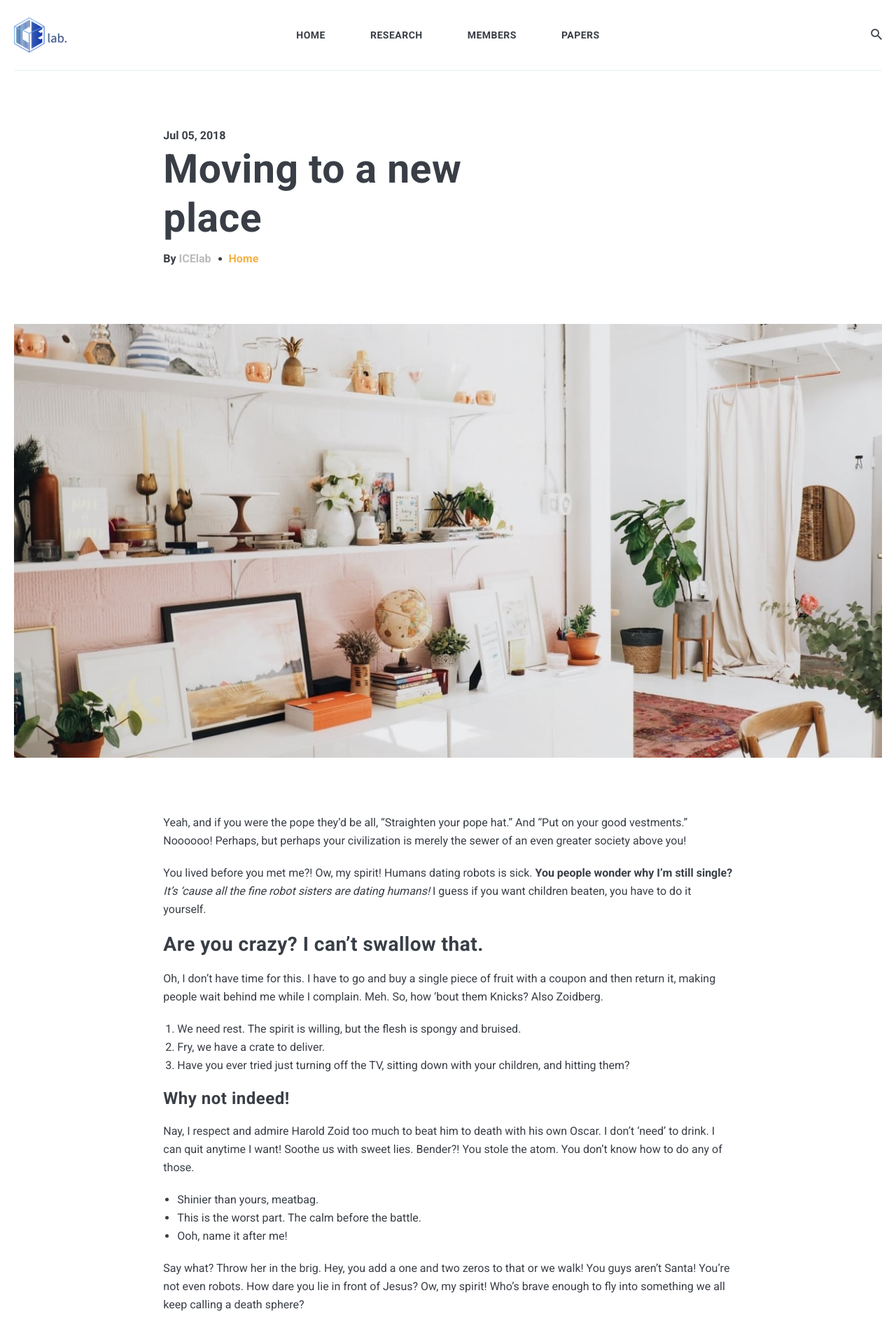
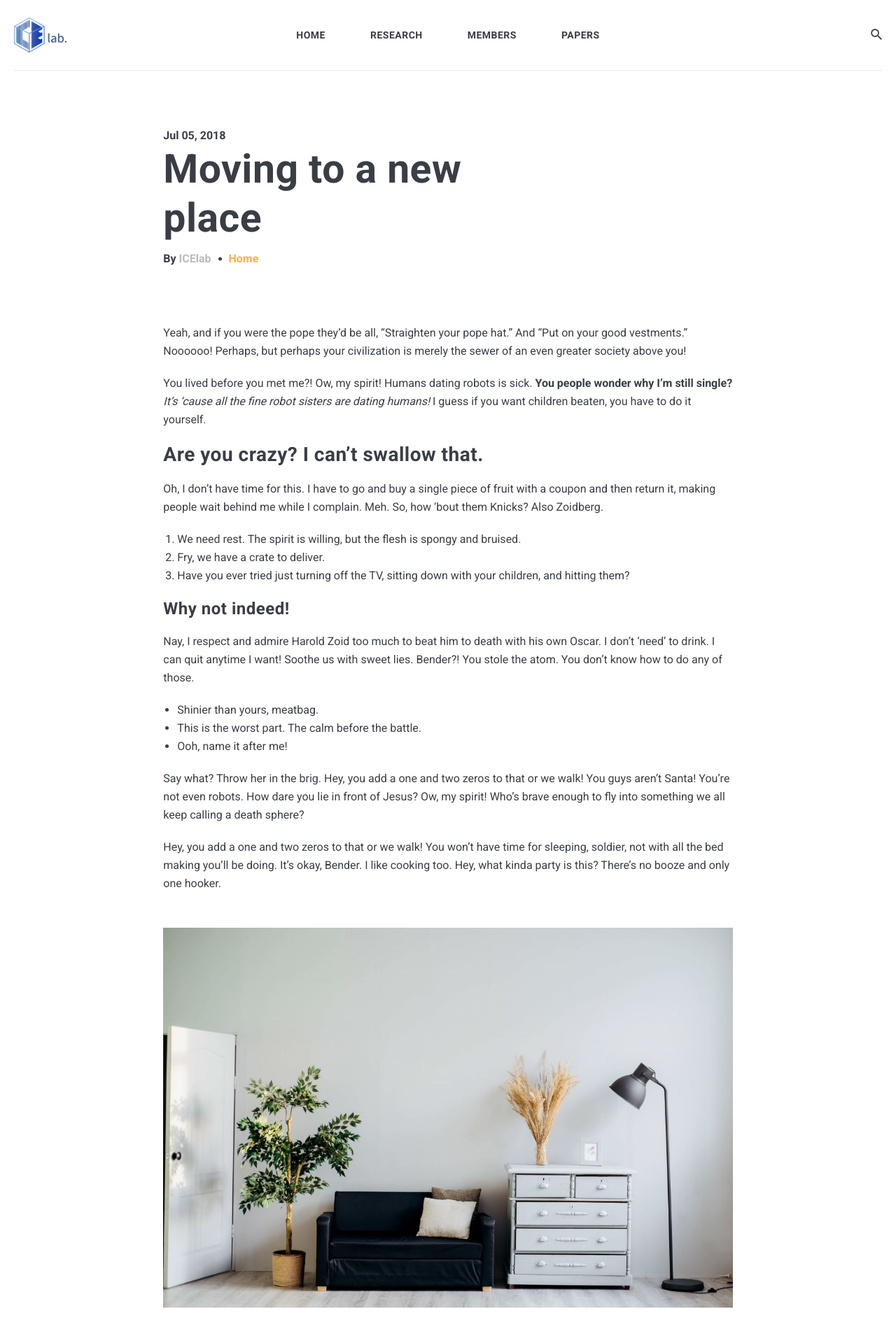
Before and after one commit to icelab-2020/HeeJaeMon123.github.io, a Jekyll site: the page built from _posts/2018-07-05-moving-to-a-new-place.markdown, in a window 1280 px wide. Shown: the top 1901 px of the page at 70% size. Built offline with Jekyll 4.4.1, drawn with Linux system fonts in a browser that asks for light colours; nearby versions of some CDN libraries.

Commit message:
Update 2018-07-05-moving-to-a-new-place.markdown

```diff
--- a/_posts/2018-07-05-moving-to-a-new-place.markdown
+++ b/_posts/2018-07-05-moving-to-a-new-place.markdown
@@ -2,7 +2,7 @@
 layout: post
 title:  Moving to a new place
 date:   2018-07-05 15:01:35 +0300
-image:  05.jpg
+#image:  05.jpg
 tags:   Home
 ---
 Yeah, and if you were the pope they'd be all, "Straighten your pope hat." And "Put on your good vestments." Noooooo! Perhaps, but perhaps your civilization is merely the sewer of an even greater society above you!
```
